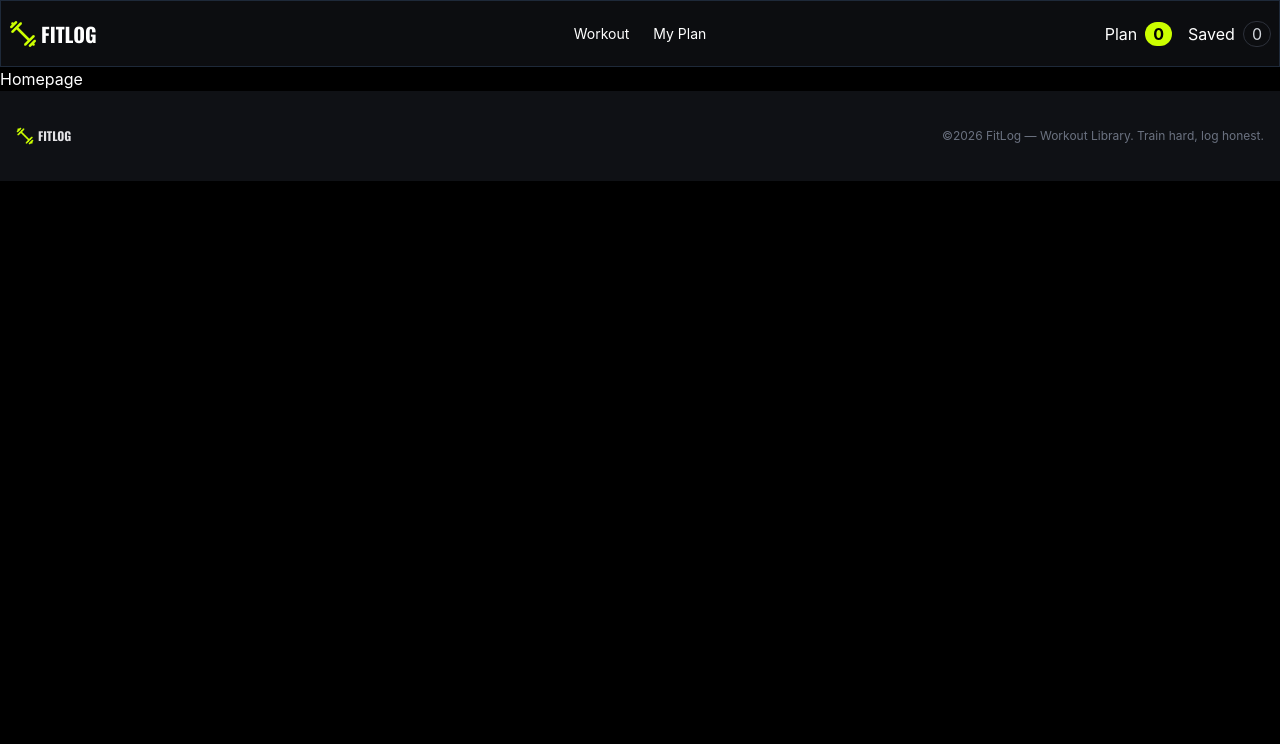
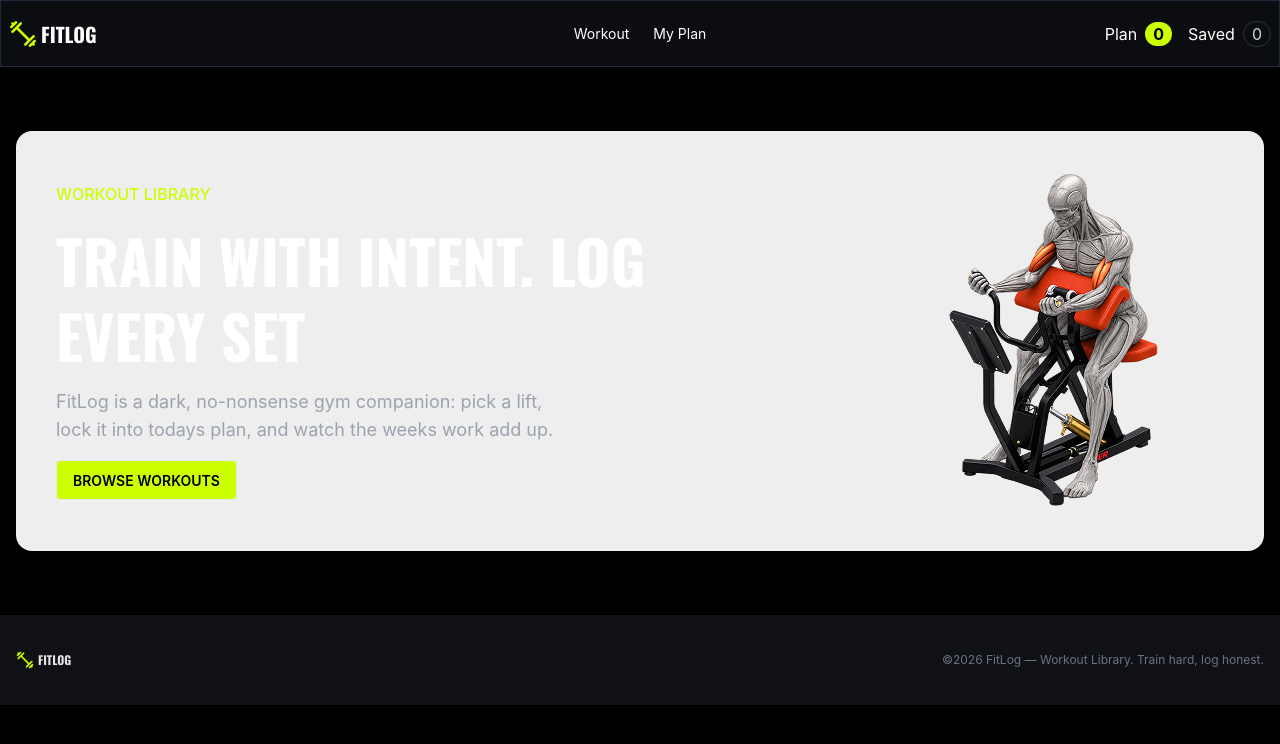
Before and after one commit to mukti9537-oss/a6-fitness-website, a Next.js app: page / in a window 1280 px wide. Shown: the top 744 px of the page. Built offline with nearby package versions, Linux system fonts and the light colour scheme.

Commit message:
added Banner section

```diff
--- a/src/app/page.tsx
+++ b/src/app/page.tsx
@@ -1,9 +1,10 @@
+import Banner from '@/component/homepage/Banner';
 import React from 'react';
 
 const page = () => {
   return (
     <div>
-      Homepage
+      <Banner />
     </div>
   );
 };
--- /dev/null
+++ b/src/component/homepage/Banner.tsx
@@ -0,0 +1,48 @@
+import Image from "next/image";
+import React from "react";
+import bannerImg from "@/assets/banner.png";
+
+const Banner = () => {
+  return (
+    <section className="px-4 py-10 md:py-16">
+      <div className="bg-base-300 rounded-2xl min-h-105 flex justify-between gap-6 items-center px-10 ">
+
+        {/* Content */}
+        <div className="space-y-4 text-center md:text-left">
+
+          <h4 className=" space-y-8 font-medium text-[#ccff00]">
+            WORKOUT LIBRARY
+          </h4>
+
+          <h2 className=" oswald-font text-2xl font-bold leading-tight  text-white md:text-5xl lg:text-6xl">
+            TRAIN WITH INTENT. LOG
+            <br />
+            EVERY SET
+          </h2>
+
+          <p className="max-w-lg text-base text-[#9CA3AF] leading-7 md:text-lg">
+            FitLog is a dark, no-nonsense gym companion: pick a lift,
+            lock it into todays plan, and watch the weeks work add up.
+          </p>
+
+          <a href="#library"
+            className="btn  bg-[#ccff00]  text-black">
+            BROWSE WORKOUTS
+          </a>
+
+        </div>
+
+        {/* Image */}
+        <div className="relative overflow-hidden rounded-2xl ">
+          <Image
+            src={bannerImg}
+            alt="Fitness image"
+            priority
+          />
+        </div>
+      </div>
+    </section>
+  );
+};
+
+export default Banner;
```
